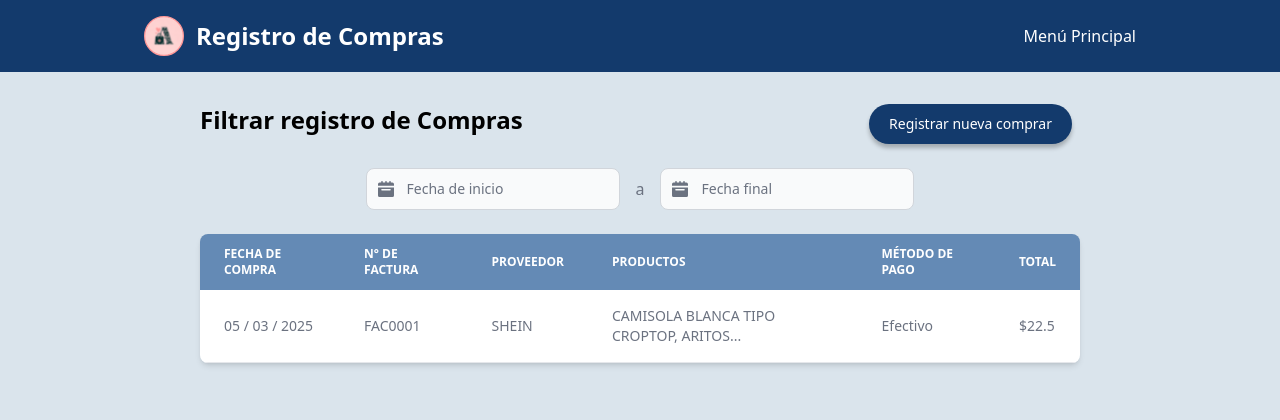
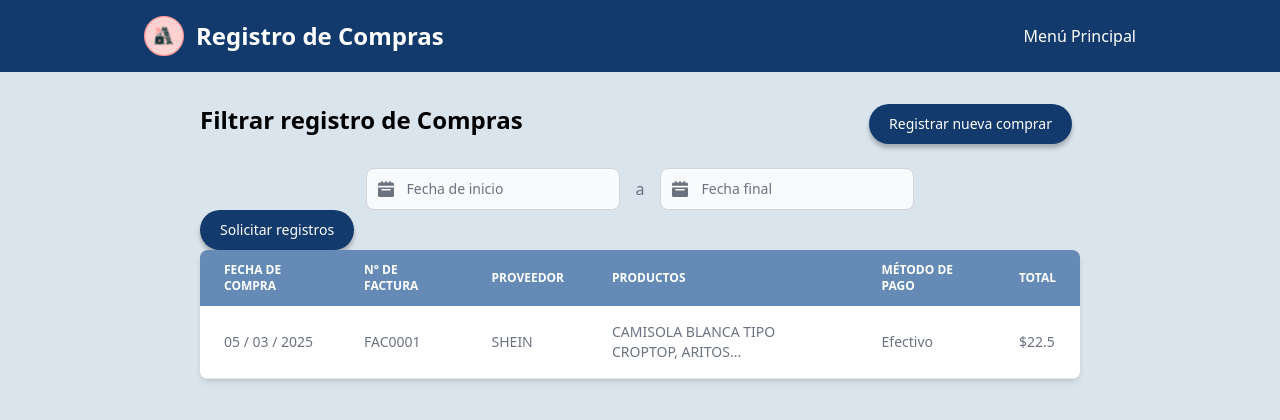
Before and after one commit to Alexandra-Rivera/Aimeli-Invoice-System-Frontend-NoSSR, an Angular app: page /compras/historial-compras in a window 1280 px wide. Shown: the top 420 px of the page. Built offline with nearby package versions, Linux system fonts and the light colour scheme.

Commit message:
changes: agregando boton de llamado a la api en registro-compras y asignando

```diff
--- a/src/app/home/pages/movimientos/compras/registro-compras/registro-compras.component.html
+++ b/src/app/home/pages/movimientos/compras/registro-compras/registro-compras.component.html
@@ -79,6 +79,13 @@
     </div>
   </div>
 
+  <button
+    type="submit"
+    class="boton-redondeado-oscuro cursor-pointer"
+    (click)="handleClick()"
+  >
+    Solicitar registros
+  </button>
   <!-- Table Content -->
   <br />
   <div>
--- a/src/app/home/pages/movimientos/compras/registro-compras/registro-compras.component.ts
+++ b/src/app/home/pages/movimientos/compras/registro-compras/registro-compras.component.ts
@@ -1,21 +1,29 @@
-import { Component, OnInit } from '@angular/core';
+import { Component, inject, OnInit } from '@angular/core';
 import { NavComponentComponent } from "../../../../../components/nav-component/nav-component.component";
 import { RegistroDeComprasTablaComponent } from "../components/registro-de-compras-tabla/registro-de-compras-tabla.component";
 import { initFlowbite } from 'flowbite';
 import { RouterLink, RouterLinkActive } from '@angular/router';
+import { ComprasServiceService } from '../../../../../shared/data-access/compras-service/compras-service.service';
 
 @Component({
   selector: 'app-registro-compras',
   imports: [NavComponentComponent, RegistroDeComprasTablaComponent, RouterLink, RouterLinkActive],
   templateUrl: './registro-compras.component.html',
-  styleUrl: './registro-compras.component.css'
+  styleUrl: './registro-compras.component.css',
+  providers: [ComprasServiceService],
 })
 export class RegistroComprasComponent implements OnInit {
   constructor() { }
 
+  registros!: any[];
+
+  comprasService = inject(ComprasServiceService);
   ngOnInit(): void {
     // Initialization logic can go here
     initFlowbite(); // Uncomment if you need to initialize Flowbite here
   }
 
+  handleClick() {
+    // this.comprasService.obtenerRegistroCompras();
+  }
 }
```
